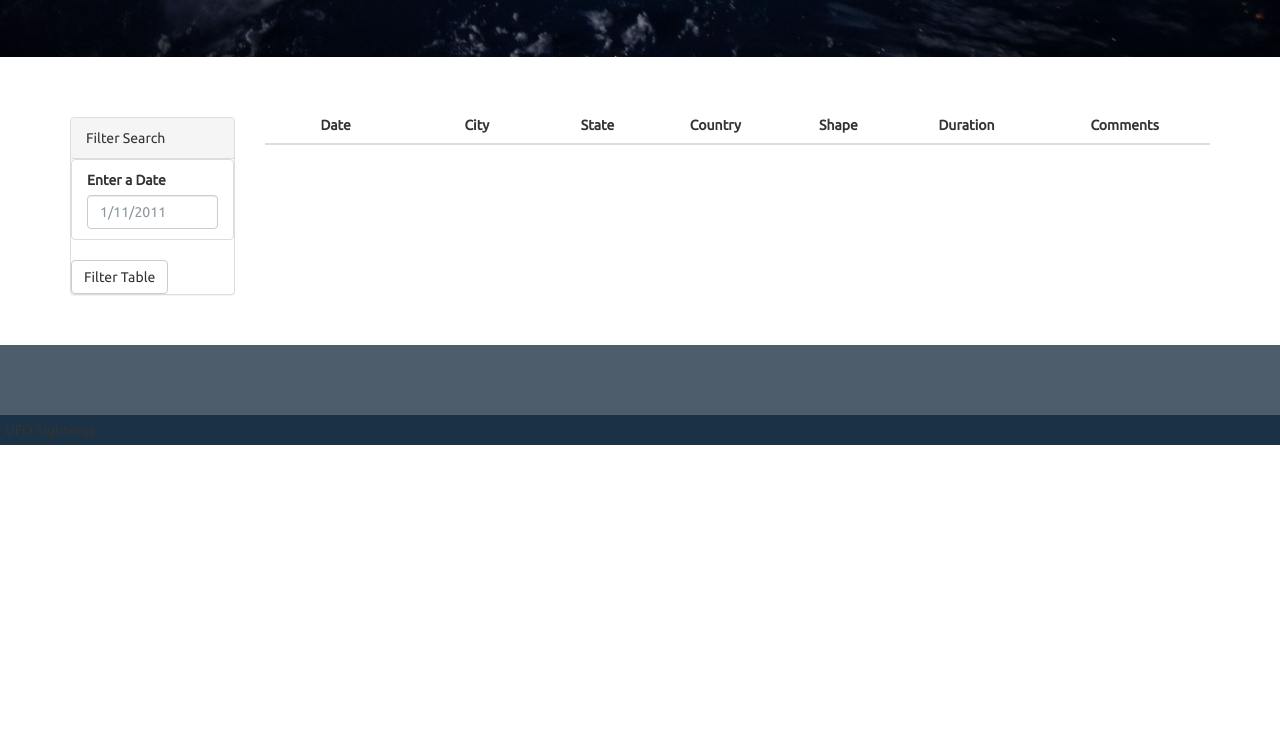
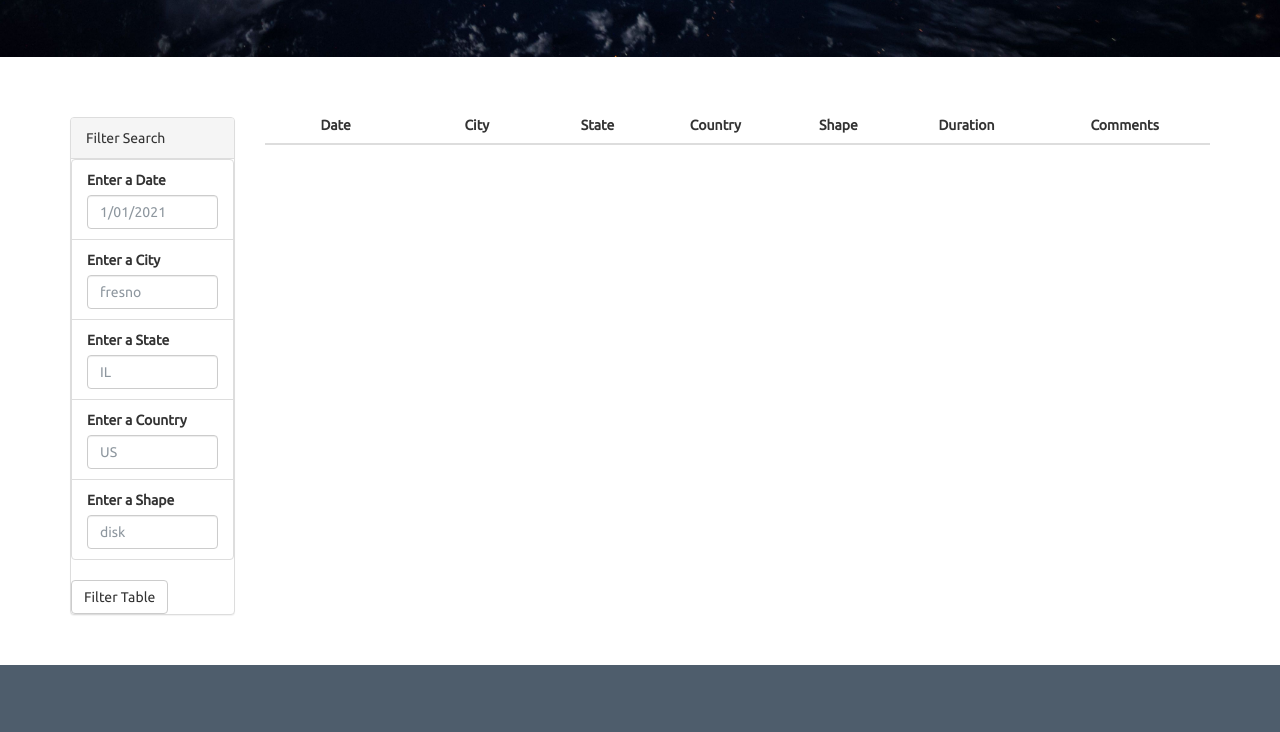
Before and after one commit to slobanwala1/javascript-challenge, a plain HTML site: page index.html in a window 1280 px wide. Shown: the part 555-1287 px from the top of the page. Before the commit the page ends 1000 px from the top, so only its background shows below. Drawn offline with nearby package versions, Linux system fonts and the light colour scheme.

Commit message:
Added filter

```diff
--- a/index.html
+++ b/index.html
@@ -37,7 +37,23 @@
                     <ul class="list-group" id="filters">
                       <li class="filter list-group-item">
                         <label for="date">Enter a Date</label>
-                        <input class="form-control" id="datetime" type="text" placeholder="1/11/2011">
+                        <input class="form-control" id="datetime" type="text" placeholder="1/01/2021">
+                      </li>
+                      <li class="filter list-group-item">
+                        <label for="city">Enter a City</label>
+                        <input class="form-control" id="city" type="text" placeholder="fresno">
+                      </li>
+                      <li class="filter list-group-item">
+                        <label for="state">Enter a State</label>
+                        <input class="form-control" id="state" type="text" placeholder="IL">
+                      </li>
+                      <li class="filter list-group-item">
+                        <label for="country">Enter a Country</label>
+                        <input class="form-control" id="country" type="text" placeholder="US">
+                      </li>
+                      <li class="filter list-group-item">
+                        <label for="shape">Enter a Shape</label>
+                        <input class="form-control" id="shape" type="text" placeholder="disk">
                       </li>
                     </ul>
                   </div>
```
